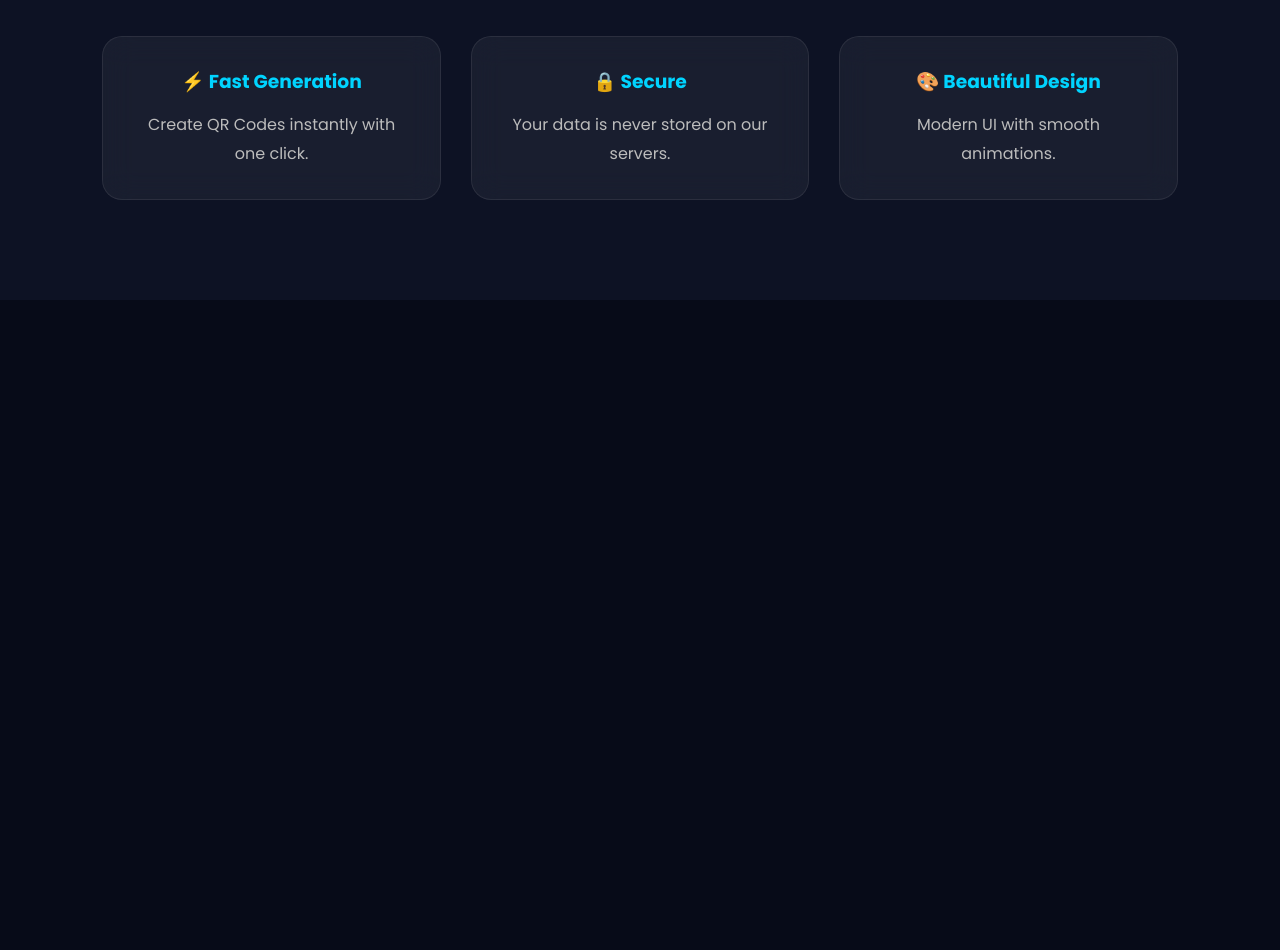
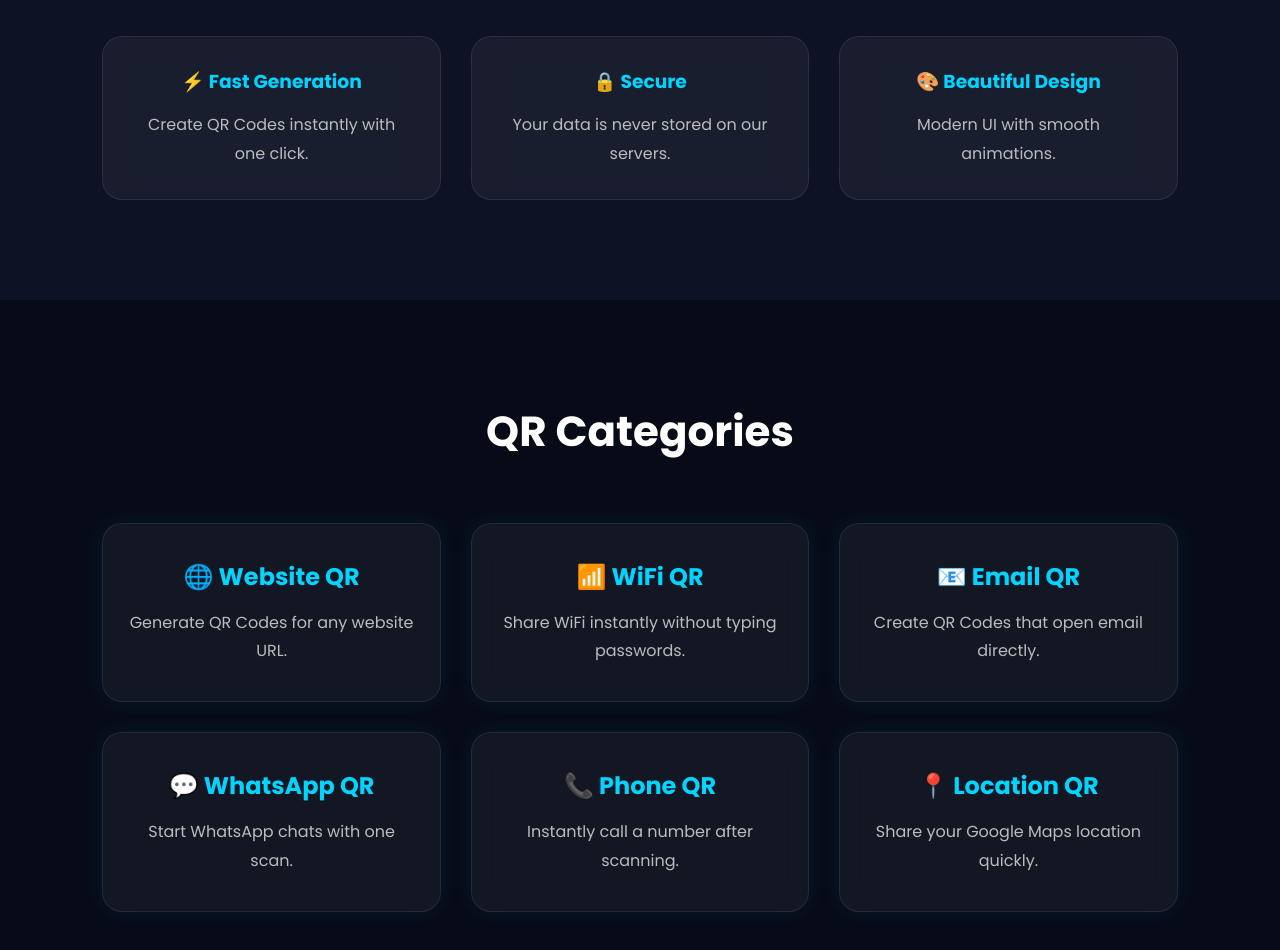
Before and after one commit to mobeen8877tt-sudo/freeused, a plain HTML site: page index.html in a window 1280 px wide. Shown: the part 987-1937 px from the top of the page. Before the commit the page ends 1287 px from the top, so only its background shows below. Drawn offline with Linux system fonts and the light colour scheme.

Commit message:
Chapter 5 - QR Categories Working + Smooth Scroll

```diff
--- a/index.html
+++ b/index.html
@@ -20,6 +20,8 @@
 
 <body>
 
+    <!-- Navbar -->
+
     <nav>
 
         <div class="logo">
@@ -30,7 +32,7 @@
 
             <li><a href="#">Home</a></li>
             <li><a href="#generator">Generator</a></li>
-            <li><a href="#">Categories</a></li>
+            <li><a href="#categories">Categories</a></li>
             <li><a href="#features">Features</a></li>
             <li><a href="#">Contact</a></li>
 
@@ -116,6 +118,48 @@
 
     </section>
 
+    <!-- Categories Section -->
+
+    <section class="categories" id="categories">
+
+        <h2>QR Categories</h2>
+
+        <div class="category-grid">
+
+            <div class="category-card" onclick="selectType('website')">
+                <h3>🌐 Website QR</h3>
+                <p>Generate QR Codes for any website URL.</p>
+            </div>
+
+            <div class="category-card" onclick="selectType('wifi')">
+                <h3>📶 WiFi QR</h3>
+                <p>Share WiFi instantly without typing passwords.</p>
+            </div>
+
+            <div class="category-card" onclick="selectType('email')">
+                <h3>📧 Email QR</h3>
+                <p>Create QR Codes that open email directly.</p>
+            </div>
+
+            <div class="category-card" onclick="selectType('whatsapp')">
+                <h3>💬 WhatsApp QR</h3>
+                <p>Start WhatsApp chats with one scan.</p>
+            </div>
+
+            <div class="category-card" onclick="selectType('phone')">
+                <h3>📞 Phone QR</h3>
+                <p>Instantly call a number after scanning.</p>
+            </div>
+
+            <div class="category-card" onclick="selectType('location')">
+                <h3>📍 Location QR</h3>
+                <p>Share your Google Maps location quickly.</p>
+            </div>
+
+        </div>
+
+    </section>
+
     <script src="script.js"></script>
 
 </body>
--- a/script.js
+++ b/script.js
@@ -7,17 +7,85 @@
 // Button Click Event
 button.addEventListener("click", () => {
 
-    const url = input.value.trim();
+    let value = input.value.trim();
 
-    if(url === ""){
-        alert("Please enter a website link.");
+    if(value === ""){
+        alert("Please enter required information.");
         return;
+    }
+
+    let qrData = "";
+
+    if(currentType === "website"){
+        qrData = value;
+    }
+
+    else if(currentType === "email"){
+        qrData = "mailto:" + value;
+    }
+
+    else if(currentType === "phone"){
+        qrData = "tel:" + value;
+    }
+
+    else if(currentType === "whatsapp"){
+        qrData = "https://wa.me/" + value;
+    }
+
+    else if(currentType === "location"){
+        qrData = value;
+    }
+
+    else if(currentType === "wifi"){
+        qrData = "WIFI:T:WPA;S:" + value + ";;";
     }
 
     result.innerHTML = `
         <img
-        src="https://api.qrserver.com/v1/create-qr-code/?size=250x250&data=${encodeURIComponent(url)}"
+        src="https://api.qrserver.com/v1/create-qr-code/?size=250x250&data=${encodeURIComponent(qrData)}"
         alt="QR Code">
     `;
 
 });
+// =========================
+// QR Category Selector
+// =========================
+
+let currentType = "website";
+
+function selectType(type){
+
+    currentType = type;
+
+    const input = document.getElementById("qr-input");
+
+    if(type === "website"){
+        input.placeholder = "Enter website URL...";
+    }
+
+    else if(type === "wifi"){
+        input.placeholder = "WiFi Name (SSID)";
+    }
+
+    else if(type === "email"){
+        input.placeholder = "Enter email address...";
+    }
+
+    else if(type === "whatsapp"){
+        input.placeholder = "Enter WhatsApp number...";
+    }
+
+    else if(type === "phone"){
+        input.placeholder = "Enter phone number...";
+    }
+
+    else if(type === "location"){
+        input.placeholder = "Paste Google Maps link...";
+    }
+
+    // 👇 YEH LINE YAHAN HONI CHAHIYE
+    document.getElementById("generator").scrollIntoView({
+        behavior: "smooth"
+    });
+
+}
--- a/style.css
+++ b/style.css
@@ -600,3 +600,72 @@
 }
 
 }
+/* ========================= */
+/* Categories Section */
+/* ========================= */
+
+.categories{
+
+    padding:100px 8%;
+    background:#070b18;
+    text-align:center;
+
+}
+
+.categories h2{
+
+    font-size:42px;
+    margin-bottom:60px;
+    color:#fff;
+
+}
+
+.category-grid{
+
+    display:grid;
+    grid-template-columns:repeat(auto-fit,minmax(260px,1fr));
+    gap:30px;
+
+}
+
+.category-card{
+
+    background:rgba(255,255,255,.05);
+    border:1px solid rgba(255,255,255,.08);
+    backdrop-filter:blur(15px);
+
+    padding:35px 25px;
+
+    border-radius:20px;
+
+    transition:.35s;
+
+    box-shadow:0 0 20px rgba(0,212,255,.08);
+
+}
+
+.category-card:hover{
+
+    transform:translateY(-10px);
+
+    box-shadow:0 0 35px rgba(0,212,255,.30);
+
+}
+
+.category-card h3{
+
+    color:#00d4ff;
+
+    margin-bottom:15px;
+
+    font-size:24px;
+
+}
+
+.category-card p{
+
+    color:#bcbcbc;
+
+    line-height:1.8;
+
+}
```
